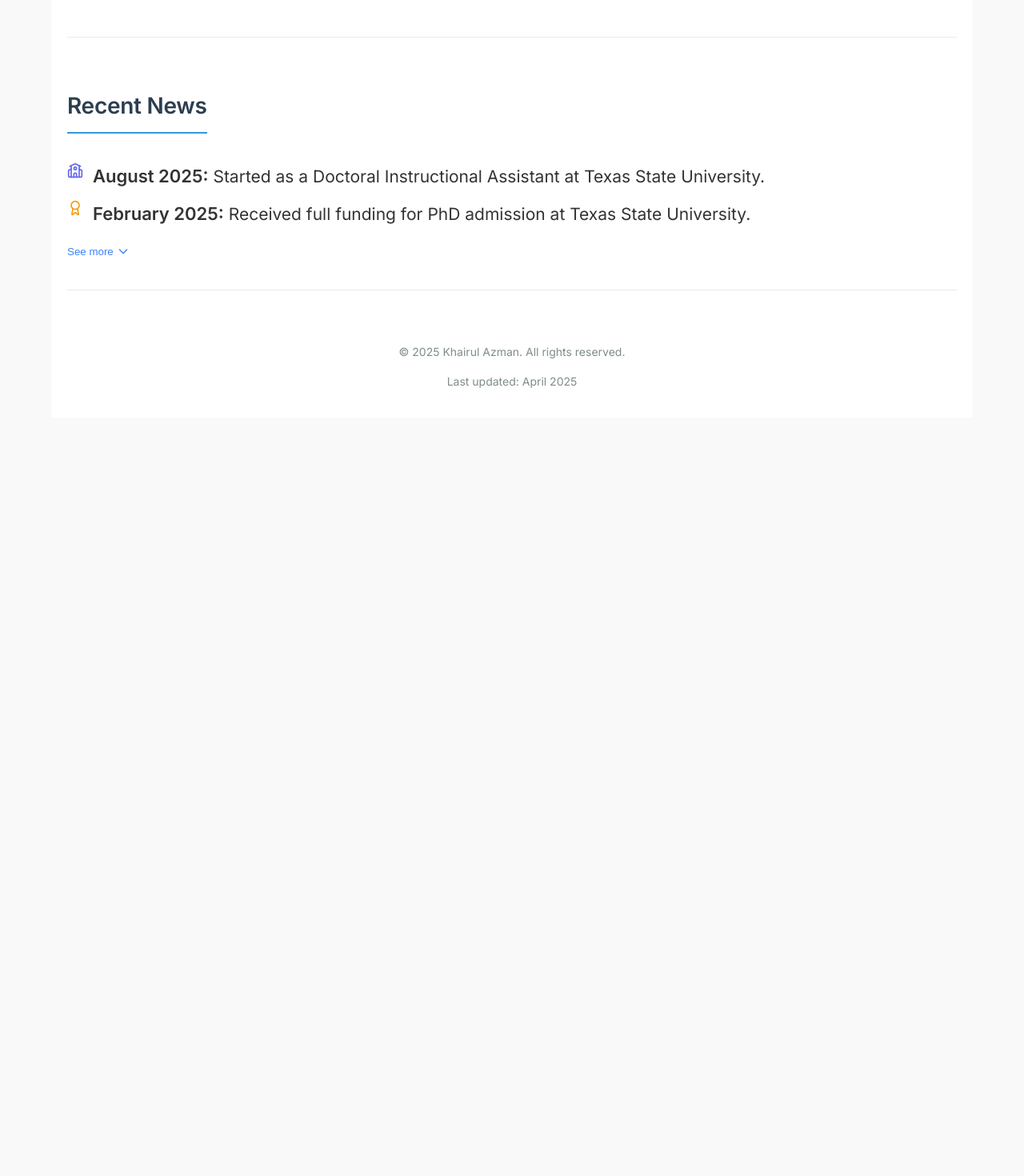
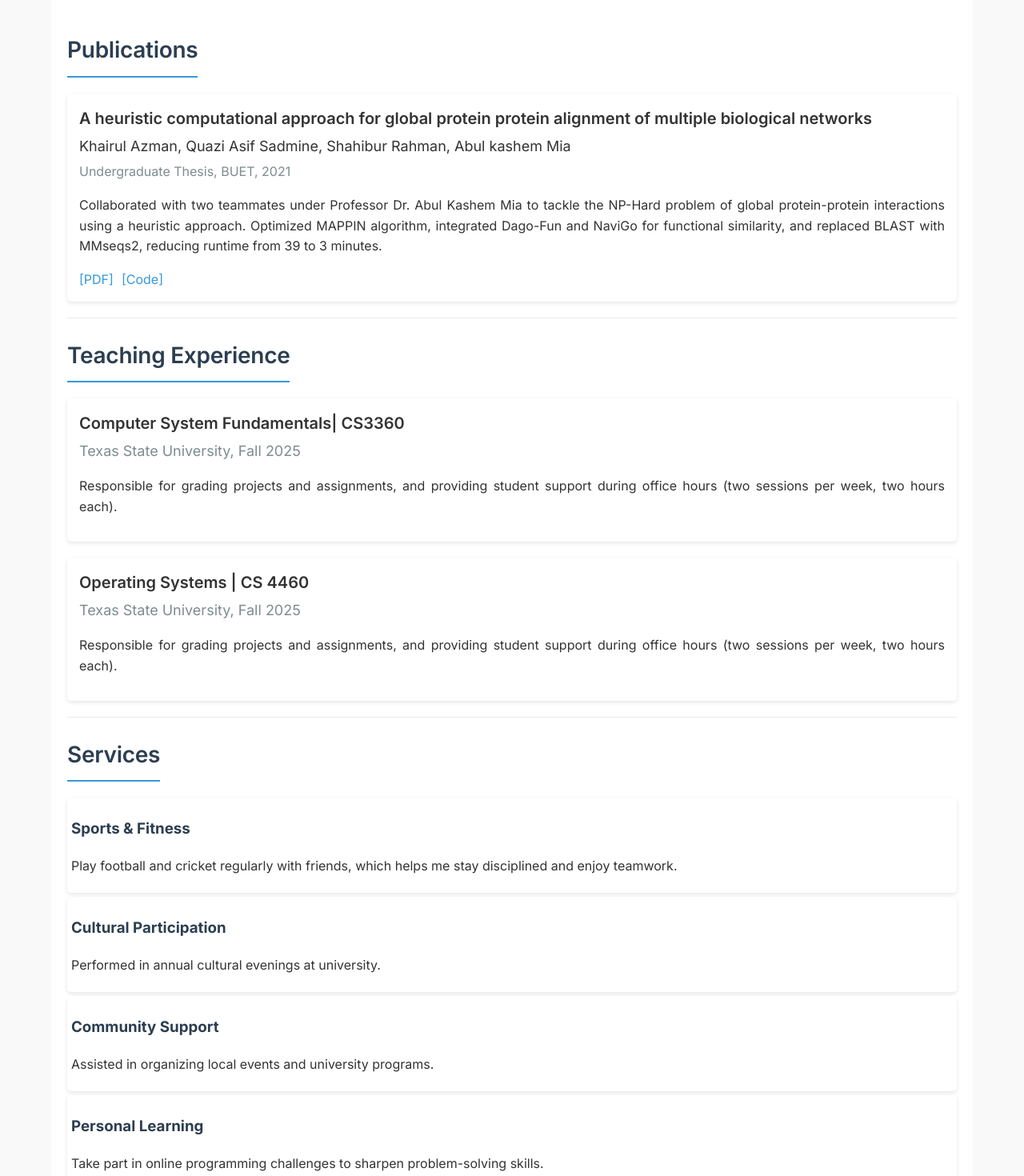
Before and after one commit to azman-i/my_portfolio, a React (Create React App) app: page / in a window 1280 px wide. Shown: the part 1080-2550 px from the top of the page at 80% size. Before the commit the page ends 1602 px from the top, so only its background shows below. Built offline with nearby package versions, Linux system fonts and the light colour scheme.

Commit message:
research, teaching page added

```diff
--- a/src/App.css
+++ b/src/App.css
@@ -5,7 +5,7 @@
 /* Global Styles */
 body {
   font-family: 'Inter', -apple-system, BlinkMacSystemFont, 'Segoe UI', Roboto, sans-serif;
-  font-size: 21px;
+  font-size: 16px;
   line-height: 1.6;
   color: #333;
   margin: 0;
@@ -26,7 +26,7 @@ body {
 }
 
 section {
-  padding: 40px 0;
+  /* padding: 40px 0; */
   border-bottom: 1px solid #eaeaea;
 }
 
@@ -226,7 +226,13 @@ header#header {
   border-radius: 5px;
   box-shadow: 0 2px 5px rgba(0,0,0,0.1);
 }
-
+.activity-item {
+margin-bottom: 5px;
+    border-radius: 5px;
+    box-shadow: 0 2px 5px rgba(0, 0, 0, 0.1);
+    background-color: #fff;
+    padding: 5px;
+}
 .teaching-title {
   font-size: 1.25rem;
   font-weight: 600;
@@ -514,7 +520,7 @@ header {
 }
 
 .news-date {
-  font-size: 22px;
+  /* font-size: 22px; */
   font-weight: 600;
 }
 
--- a/src/App.js
+++ b/src/App.js
@@ -7,6 +7,7 @@ import Publications from './components/Publications';
 import Teaching from './components/Teaching';
 import Footer from './components/Footer';
 import RecentNewsSection from './components/RecentNews';
+import Services from './components/Services';
 
 function App() {
   // Portfolio data - you can later move this to separate files or fetch from an API
@@ -35,37 +36,38 @@ function App() {
 
     },
     publications: [
+
       {
-        title: "Title of Your First Publication",
-        authors: "Your Name, Co-author One, Co-author Two",
-        venue: "Conference/Journal Name, Year",
-        description: "Brief description of the publication and its contributions to the field.",
+        title: "A heuristic computational approach for global protein protein alignment of multiple biological networks",
+        authors: "Khairul Azman, Quazi Asif Sadmine, Shahibur Rahman, Abul kashem Mia",
+        venue: "Undergraduate Thesis, BUET, 2021",
+"description": "Collaborated with two teammates under Professor Dr. Abul Kashem Mia to tackle the NP-Hard problem of global protein-protein interactions using a heuristic approach. Optimized MAPPIN algorithm, integrated Dago-Fun and NaviGo for functional similarity, and replaced BLAST with MMseqs2, reducing runtime from 39 to 3 minutes.",
         links: [
           { name: "PDF", url: "#" },
           { name: "Code", url: "#" }
         ]
       },
-      {
-        title: "Title of Your Second Publication",
-        authors: "Your Name, Co-author One, Co-author Two",
-        venue: "Conference/Journal Name, Year",
-        description: "Brief description of the publication and its contributions to the field.",
-        links: [
-          { name: "PDF", url: "#" },
-          { name: "Code", url: "#" }
-        ]
-      }
+      // {
+      //   title: "Title of Your Second Publication",
+      //   authors: "Your Name, Co-author One, Co-author Two",
+      //   venue: "Conference/Journal Name, Year",
+      //   description: "Brief description of the publication and its contributions to the field.",
+      //   links: [
+      //     { name: "PDF", url: "#" },
+      //     { name: "Code", url: "#" }
+      //   ]
+      // }
     ],
     teaching: [
       {
-        title: "Course Name",
-        institution: "University Name, Semester Year",
-        description: "Description of your role and responsibilities in this course. What did you teach? How did you contribute to student learning?"
+        title: "Computer System Fundamentals| CS3360",
+        institution: "Texas State University, Fall 2025",
+        description: "Responsible for grading projects and assignments, and providing student support during office hours (two sessions per week, two hours each)."
       },
       {
-        title: "Another Course Name",
-        institution: "University Name, Semester Year",
-        description: "Description of your role and responsibilities in this course. What did you teach? How did you contribute to student learning?"
+        title: "Operating Systems | CS 4460",
+        institution: "Texas State University, Fall 2025",
+        description: "Responsible for grading projects and assignments, and providing student support during office hours (two sessions per week, two hours each)."
       }
     ],
     newsData : [
@@ -99,7 +101,25 @@ function App() {
         content: "Graduated with a BSc in Computer Science and Engineering from Bangladesh University of Engineering and Technology.",
         iconType: "Graduation"
       }
-    ]
+    ],
+    services: [
+      {
+        section: "Sports & Fitness",
+        description: "Play football and cricket regularly with friends, which helps me stay disciplined and enjoy teamwork."
+      },
+      {
+        section: "Cultural Participation",
+        description: "Performed in annual cultural evenings at university."
+      },
+      {
+        section: "Community Support",
+        description: "Assisted in organizing local events and university programs."
+      },
+      {
+        section: "Personal Learning",
+        description: "Take part in online programming challenges to sharpen problem-solving skills."
+      }
+    ],
 
   };
 
@@ -117,7 +137,10 @@ function App() {
         <Biography paragraphs={portfolioData.biography.paragraphs} />
         <RecentNewsSection newsItems={portfolioData.newsData} />
 
-        <Footer name={portfolioData.profile.name} />
+        <Publications publications={portfolioData.publications} />
+        <Teaching teachings={portfolioData.teaching} />
+       <Services services={portfolioData.services} />
+    <Footer name={portfolioData.profile.name} />
       </div>
     </div>
   );
--- a/src/components/Header.js
+++ b/src/components/Header.js
@@ -75,7 +75,7 @@ function Header({ name, title, image, links }) {
         {/* Desktop and Mobile menu */}
         <div className={`navbar-menu ${isMenuOpen ? 'is-active' : ''}`}>
           <a href="#research" className="navbar-item" onClick={() => closeMenu()}>Research</a>
-          <a href="#publications" className="navbar-item" onClick={() => closeMenu(false)}>Publications</a>
+          <a href="#teaching" className="navbar-item" onClick={() => closeMenu(false)}>Teaching</a>
           <a href="#services" className="navbar-item" onClick={() => closeMenu(false)}>Services</a>
         </div>
       </nav>
--- a/src/components/Publications.js
+++ b/src/components/Publications.js
@@ -3,7 +3,8 @@ import React from 'react';
 
 function Publications({ publications }) {
   return (
-    <section id="publications">
+    <section id="research">
+
       <h2 className="section-title">Publications</h2>
 
       {publications.map((pub, index) => (
--- /dev/null
+++ b/src/components/Services.js
@@ -0,0 +1,18 @@
+import React from 'react';
+
+
+function Services({ services }) {
+  return (
+    <section id="services">
+      <h2 className="section-title">Services</h2>
+      {services.map((activity, index) => (
+        <div className="activity-item" key={index}>
+          <h3 className="activity-section">{activity.section}</h3>
+          <p className="activity-description">{activity.description}</p>
+        </div>
+      ))}
+    </section>
+  );
+}
+
+export default Services;
```
